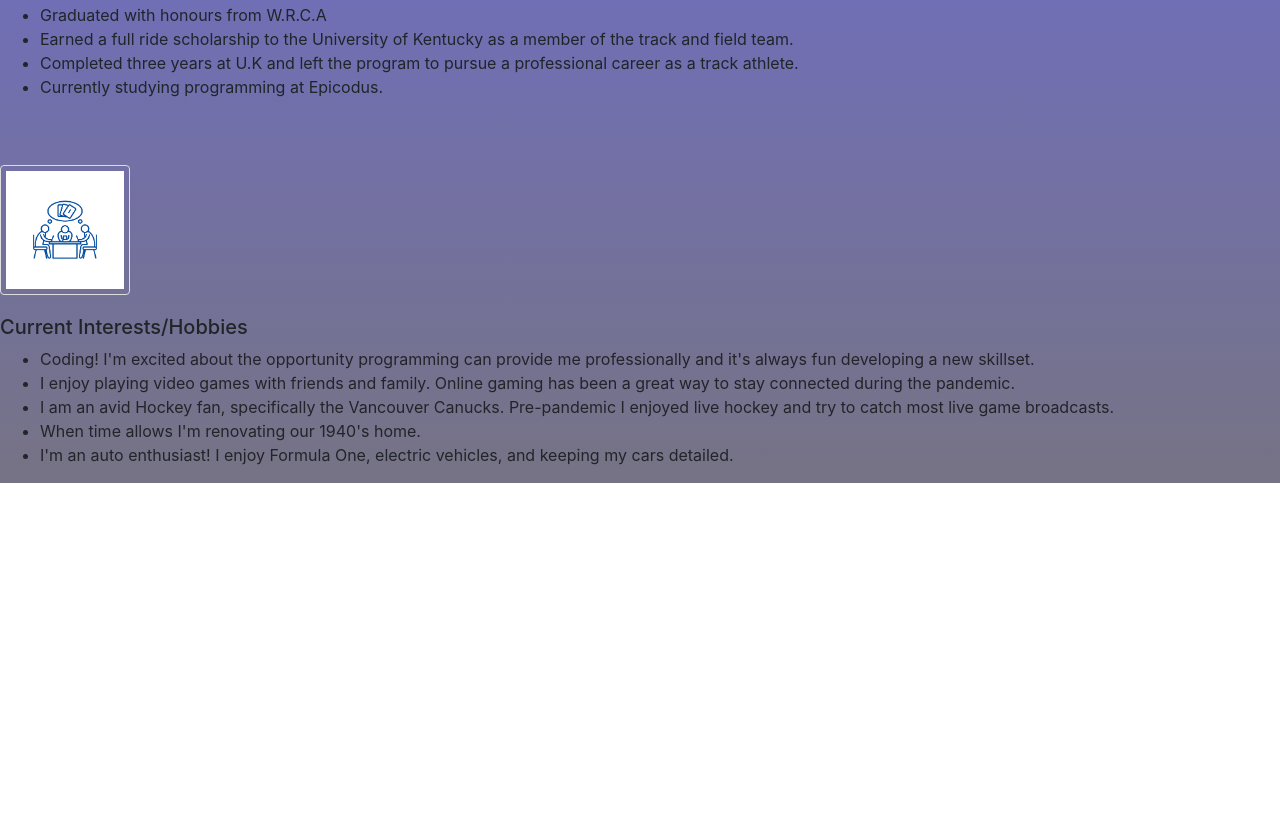
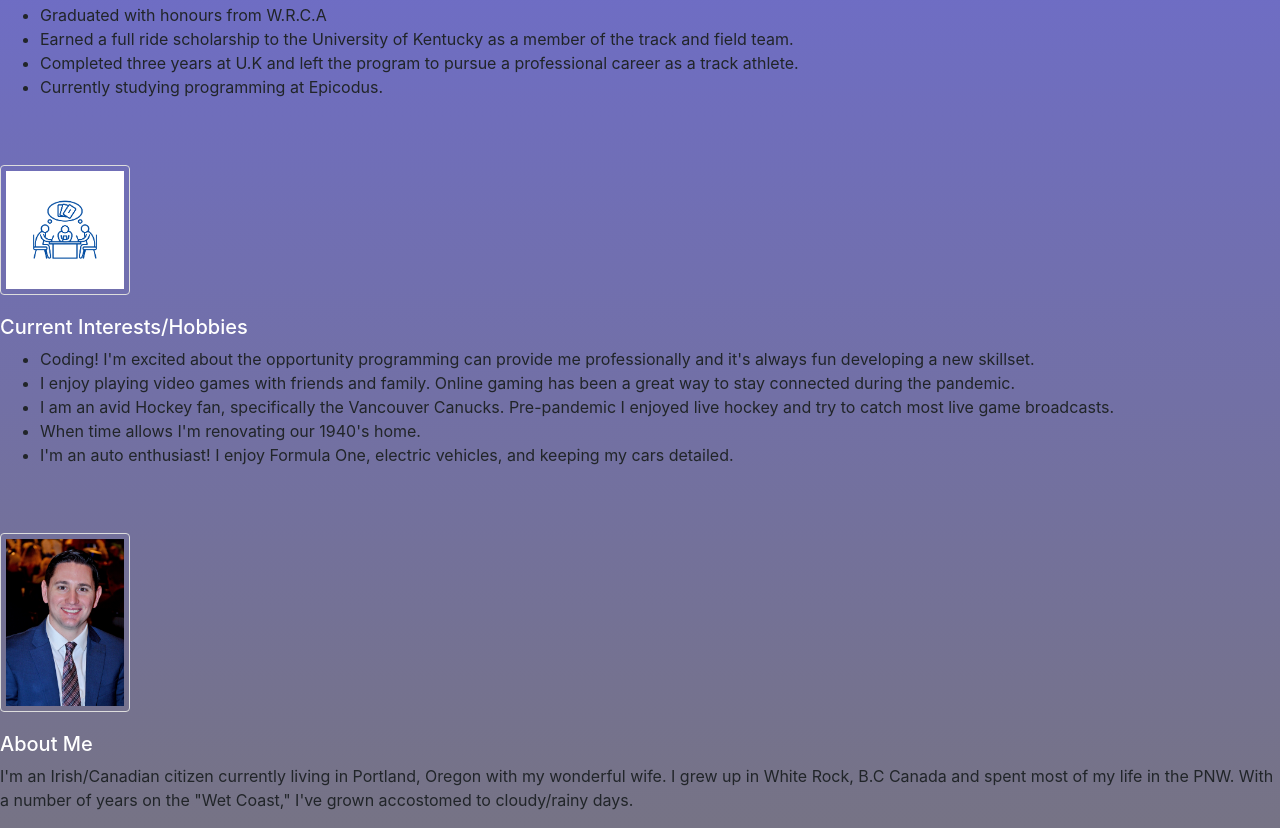
Before and after one commit to CanadianRunner/Portfolio-Project, a plain HTML site: page index.html in a window 1280 px wide. Shown: the part 589-1417 px from the top of the page. Before the commit the page ends 1072 px from the top, so only its background shows below. Drawn offline with Linux system fonts and the light colour scheme.

```diff
--- a/css/styles.css
+++ b/css/styles.css
@@ -23,6 +23,19 @@ body {
   width: 130px;
 }
 
+.ThirdImage {
+  margin-top: 50px;
+  margin-bottom: 20px;
+  border: 1px solid #ddd;
+  border-radius: 4px;
+  padding: 5px;
+  width: 130px;
+}
+
+h5 {
+  color: white;
+}
+
 /*.column1 {
   display: flex;
   border: 5px solid white;
--- a/index.html
+++ b/index.html
@@ -52,6 +52,12 @@
         <li>I'm an auto enthusiast! I enjoy Formula One, electric vehicles, and keeping my cars detailed.</li>
       </ul>
     </div>
+
+    <img src="Images/Sean.jpg" class="ThirdImage">
+    <div class="AboutMe">
+      <h5>About Me</h5>
+      <p>I'm an Irish/Canadian citizen currently living in Portland, Oregon with my wonderful wife.  I grew up in White Rock, B.C Canada and spent most of my life in the PNW.  With a number of years on the "Wet Coast," I've grown accostomed to cloudy/rainy days.</p>
+    </div>
   </body>
 
 </body>
```
